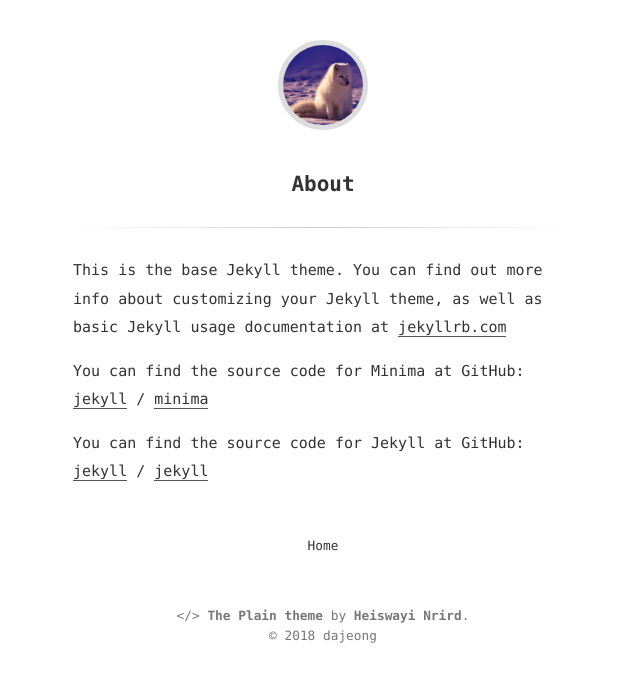
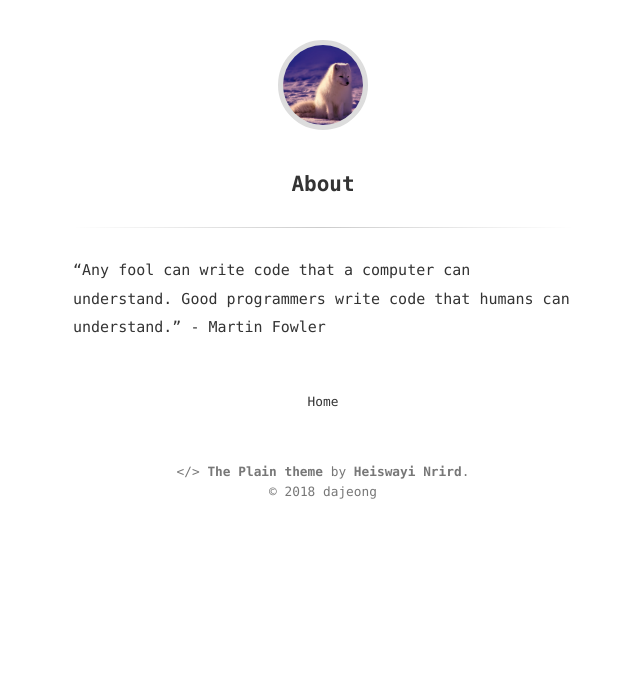
Before and after one commit to dajeong/dajeong.github.io, a Jekyll site: the page built from about.md, in a window 1280 px wide. Shown: the top 682 px of the page, without its empty margins (317-957 px from the left). Built offline with Jekyll 4.4.1, drawn with Linux system fonts in a browser that asks for light colours.

Commit message:
about.md

```diff
--- a/about.md
+++ b/about.md
@@ -4,15 +4,4 @@ title: About
 permalink: /about/
 ---
 
-This is the base Jekyll theme. You can find out more info about customizing your Jekyll theme, as well as basic Jekyll usage documentation at [jekyllrb.com](https://jekyllrb.com/)
-
-You can find the source code for Minima at GitHub:
-[jekyll][jekyll-organization] /
-[minima](https://github.com/jekyll/minima)
-
-You can find the source code for Jekyll at GitHub:
-[jekyll][jekyll-organization] /
-[jekyll](https://github.com/jekyll/jekyll)
-
-
-[jekyll-organization]: https://github.com/jekyll
+"Any fool can write code that a computer can understand. Good programmers write code that humans can understand." - Martin Fowler
```
